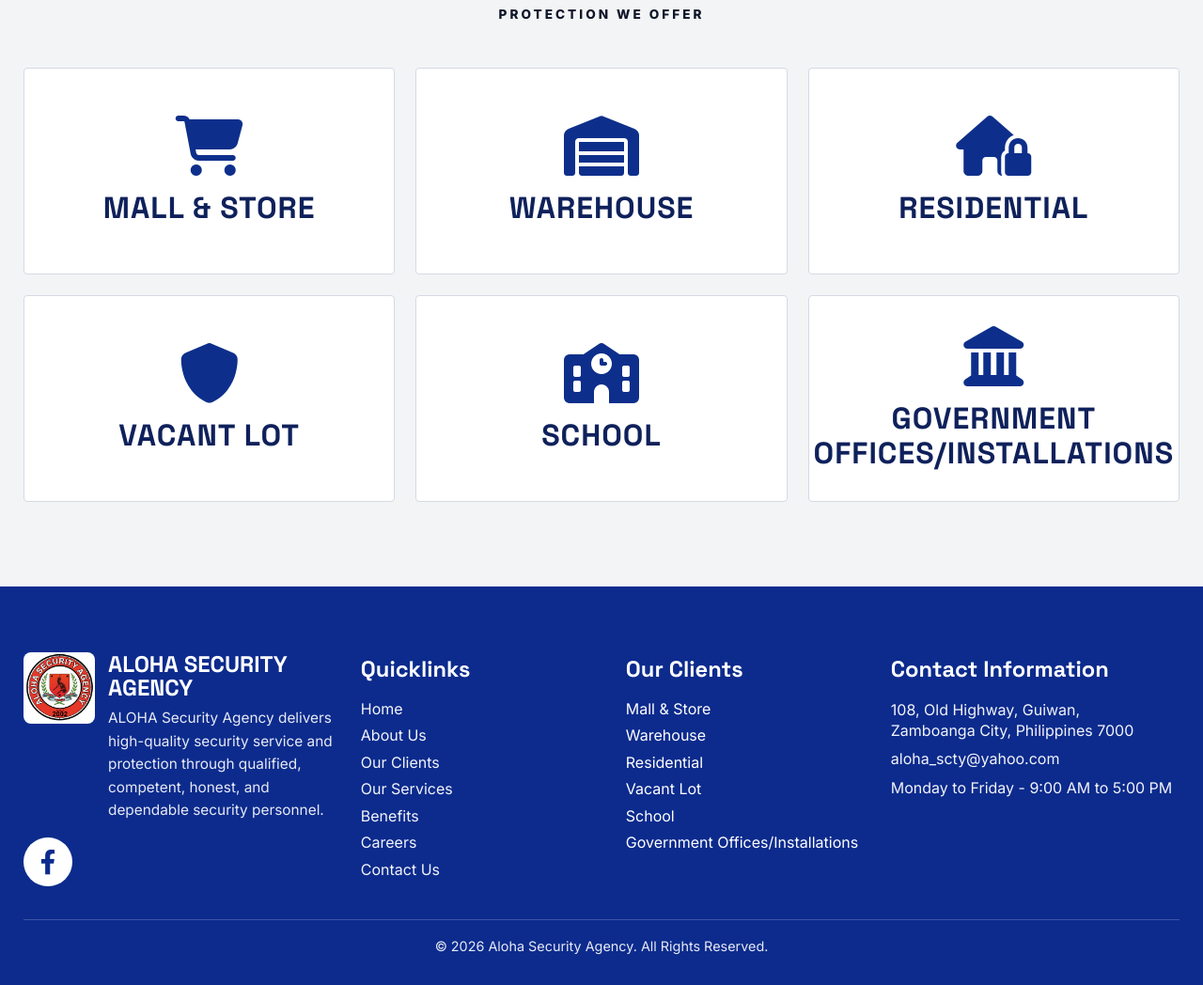
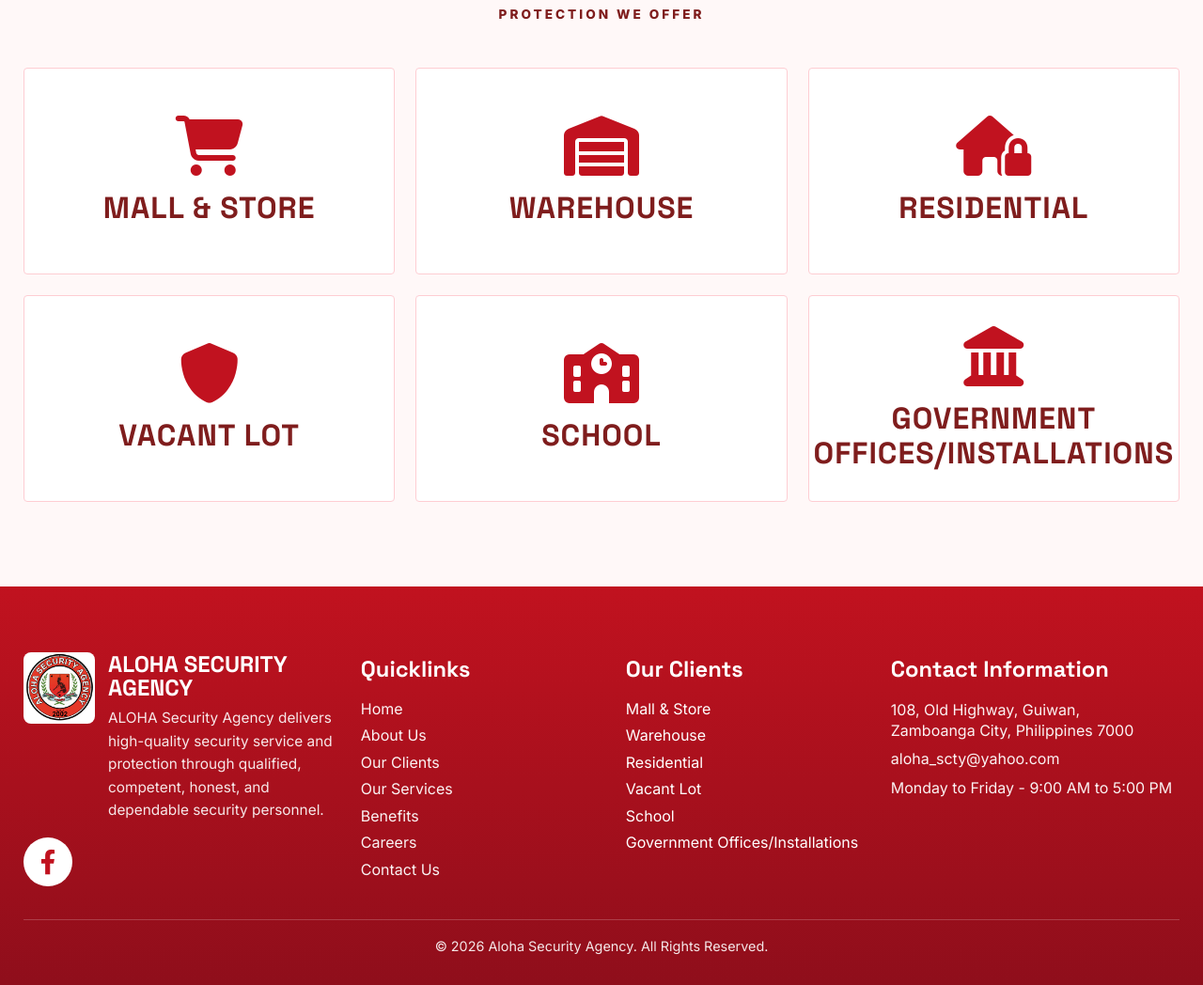
Before and after one commit to krystelbooc25-jpg/NEW-CLOUD-ALOHA, a website: page index.html in a window 1280 px wide. Shown: the part 3988-5036 px from the top of the page at 94% size. Drawn offline with Linux system fonts and the light colour scheme.

Commit message:
forced update dashboard

```diff
--- a/index.html
+++ b/index.html
@@ -312,7 +312,7 @@
 
         /* --- CLIENTS WE SERVE --- */
         .clients-serve {
-            background: #f3f4f6;
+            background: #fff8f8;
             padding: 110px 0 90px;
         }
         .clients-head {
@@ -323,12 +323,12 @@
             font-family: 'Cinzel', serif;
             font-size: clamp(2.1rem, 5vw, 4rem);
             letter-spacing: 1.8px;
-            color: #0d2f8b;
+            color: var(--primary);
             margin-bottom: 8px;
             text-transform: uppercase;
         }
         .clients-head p {
-            color: #0f172a;
+            color: #7f1d1d;
             letter-spacing: 3px;
             font-weight: 700;
             text-transform: uppercase;
@@ -341,7 +341,7 @@
         }
         .client-type-card {
             background: #ffffff;
-            border: 1px solid #d5dae3;
+            border: 1px solid #fecdd3;
             border-radius: 4px;
             min-height: 220px;
             display: flex;
@@ -353,26 +353,26 @@
         }
         .client-type-card:hover {
             transform: translateY(-6px);
-            border-color: #0d2f8b;
-            box-shadow: 0 18px 34px rgba(13, 47, 139, 0.14);
+            border-color: var(--primary);
+            box-shadow: 0 18px 34px rgba(193, 18, 31, 0.18);
         }
         .client-type-card i {
             font-size: 4rem;
-            color: #0d2f8b;
+            color: var(--primary);
             margin-bottom: 16px;
         }
         .client-type-card h4 {
             font-family: 'Space Grotesk', sans-serif;
             font-size: 2rem;
             letter-spacing: 1px;
-            color: #0f215b;
+            color: #7f1d1d;
             text-transform: uppercase;
             line-height: 1.15;
         }
 
         /* --- FOOTER --- */
         footer {
-            background: #0c2b8d;
+            background: linear-gradient(180deg, #c1121f 0%, #8f0e1b 100%);
             color: #ffffff;
             padding: 70px 0 30px;
             border-top: 0;
@@ -432,7 +432,7 @@
             text-decoration: none;
             transition: 0.2s ease;
         }
-        .footer-links a:hover { color: #ffd5da; }
+        .footer-links a:hover { color: #ffe4e6; }
         .footer-contact p {
             color: rgba(255,255,255,0.95);
             margin-bottom: 8px;
@@ -448,10 +448,13 @@
             height: 52px;
             border-radius: 50%;
             background: #ffffff;
-            color: #0c2b8d;
+            color: var(--primary);
             text-decoration: none;
             font-size: 1.65rem;
             border: 1px solid rgba(255,255,255,0.8);
+        }
+        .footer-fb:hover {
+            background: #ffe4e6;
         }
         .footer-bottom {
             margin-top: 34px;
```
